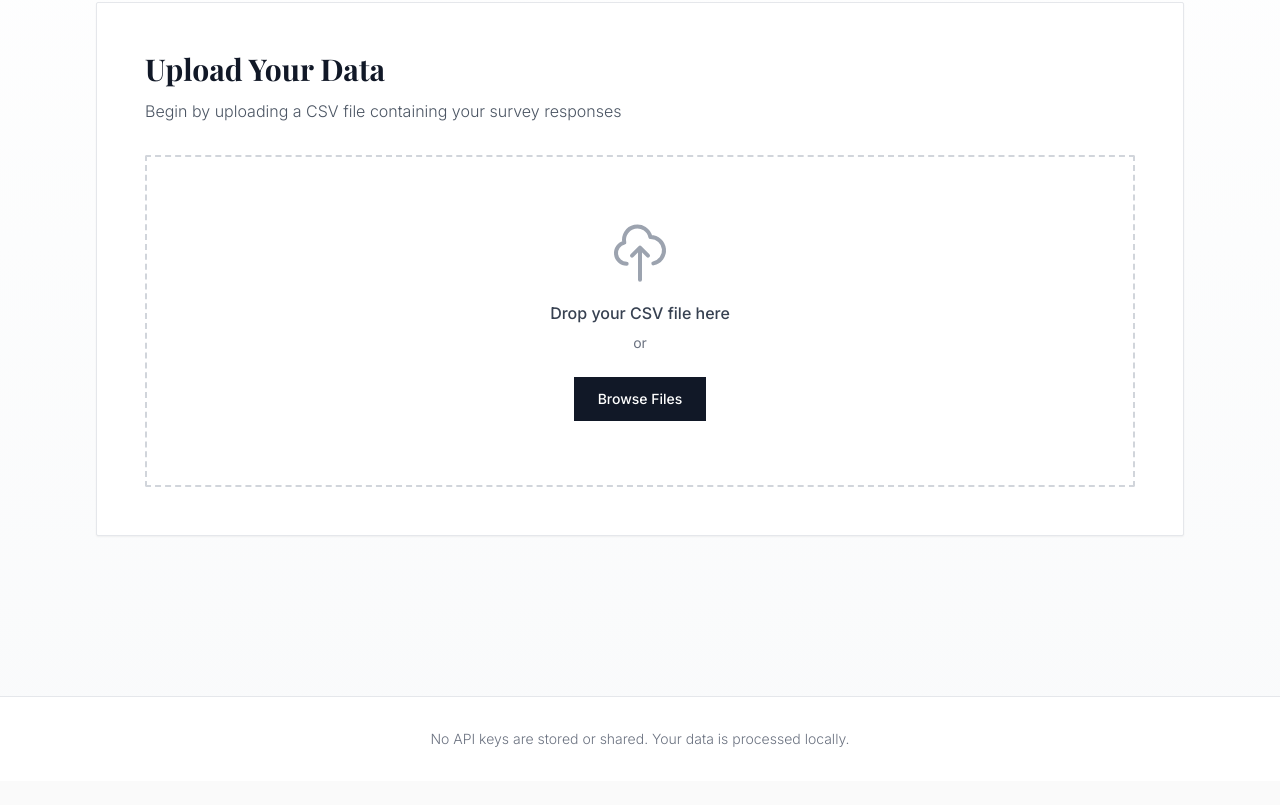
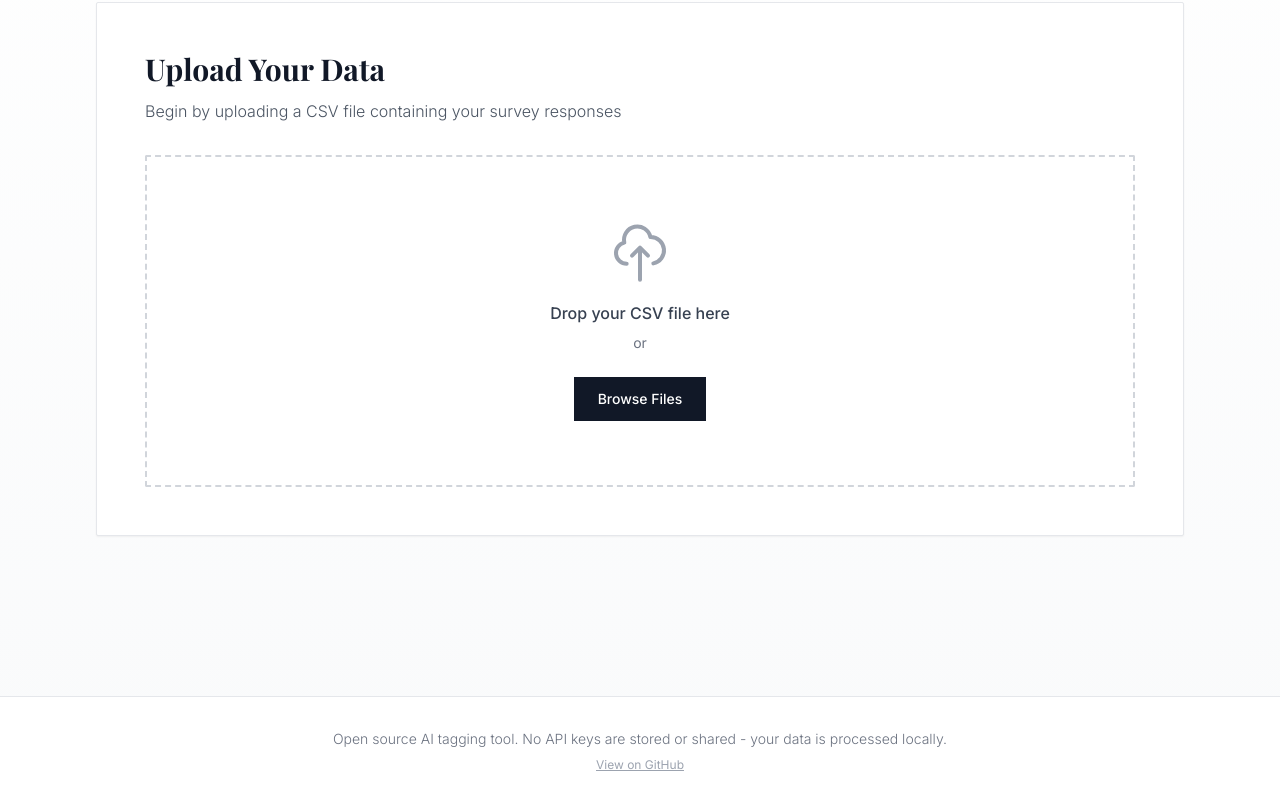
Before and after one commit to Apochry/Data-Tagger, a React (Vite) app: page / in a window 1280 px wide. Shown: the part 297-1102 px from the top of the page. Before the commit the page ends 1078 px from the top, so only its background shows below. Built offline with nearby package versions, Linux system fonts and the light colour scheme.

Commit message:
Update App.jsx

```diff
--- a/src/App.jsx
+++ b/src/App.jsx
@@ -167,7 +167,17 @@ function App() {
       <footer className="border-t border-gray-200 bg-white mt-16">
         <div className="max-w-6xl mx-auto px-8 py-8">
           <p className="text-center text-gray-500 text-sm font-light">
-            No API keys are stored or shared. Your data is processed locally.
+            Open source AI tagging tool. No API keys are stored or shared - your data is processed locally.
+          </p>
+          <p className="text-center text-gray-400 text-xs mt-2">
+            <a
+              href="https://github.com/Apochry/Data-Tagger"
+              target="_blank"
+              rel="noopener noreferrer"
+              className="hover:text-gray-600 underline transition-colors"
+            >
+              View on GitHub
+            </a>
           </p>
         </div>
       </footer>
```
